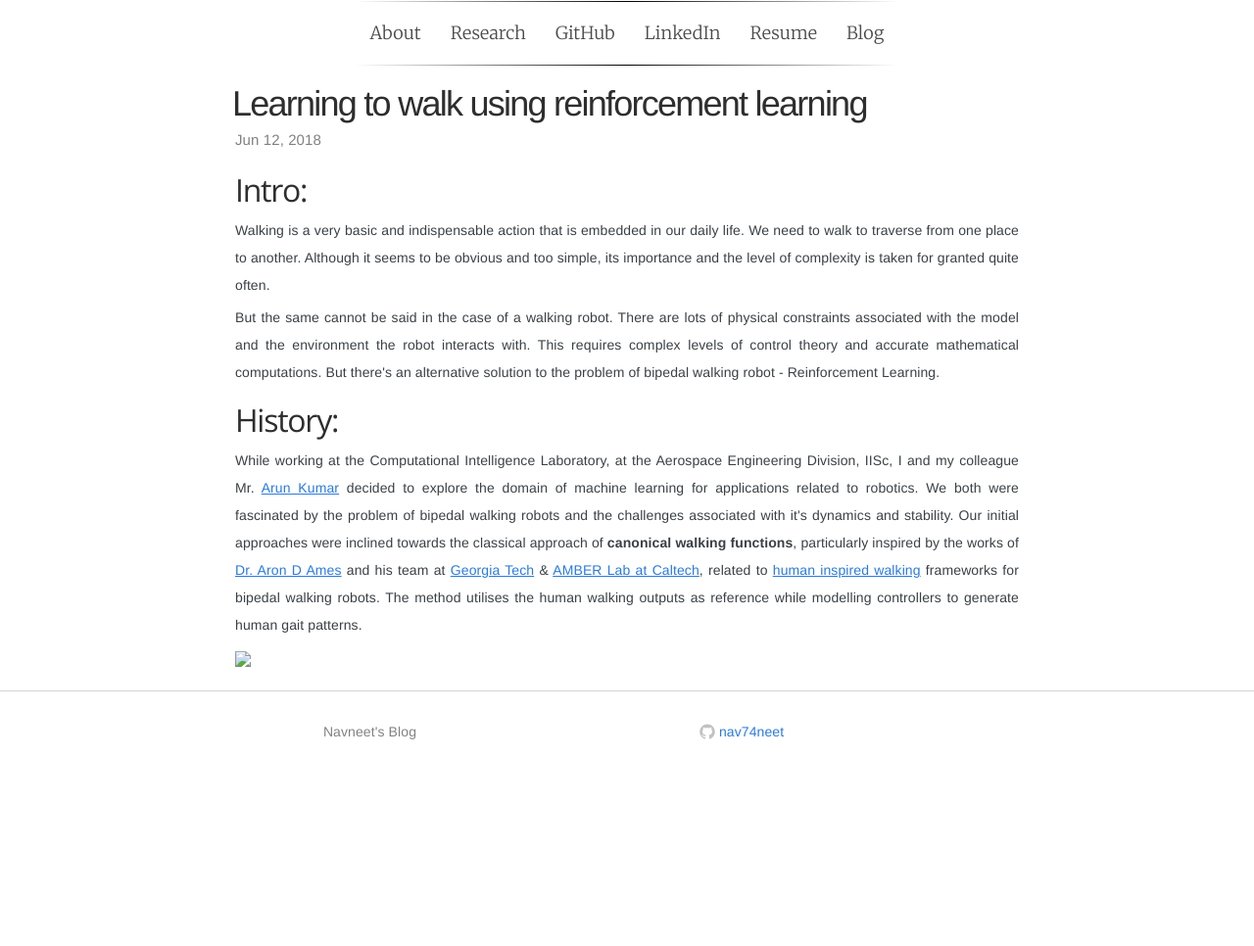
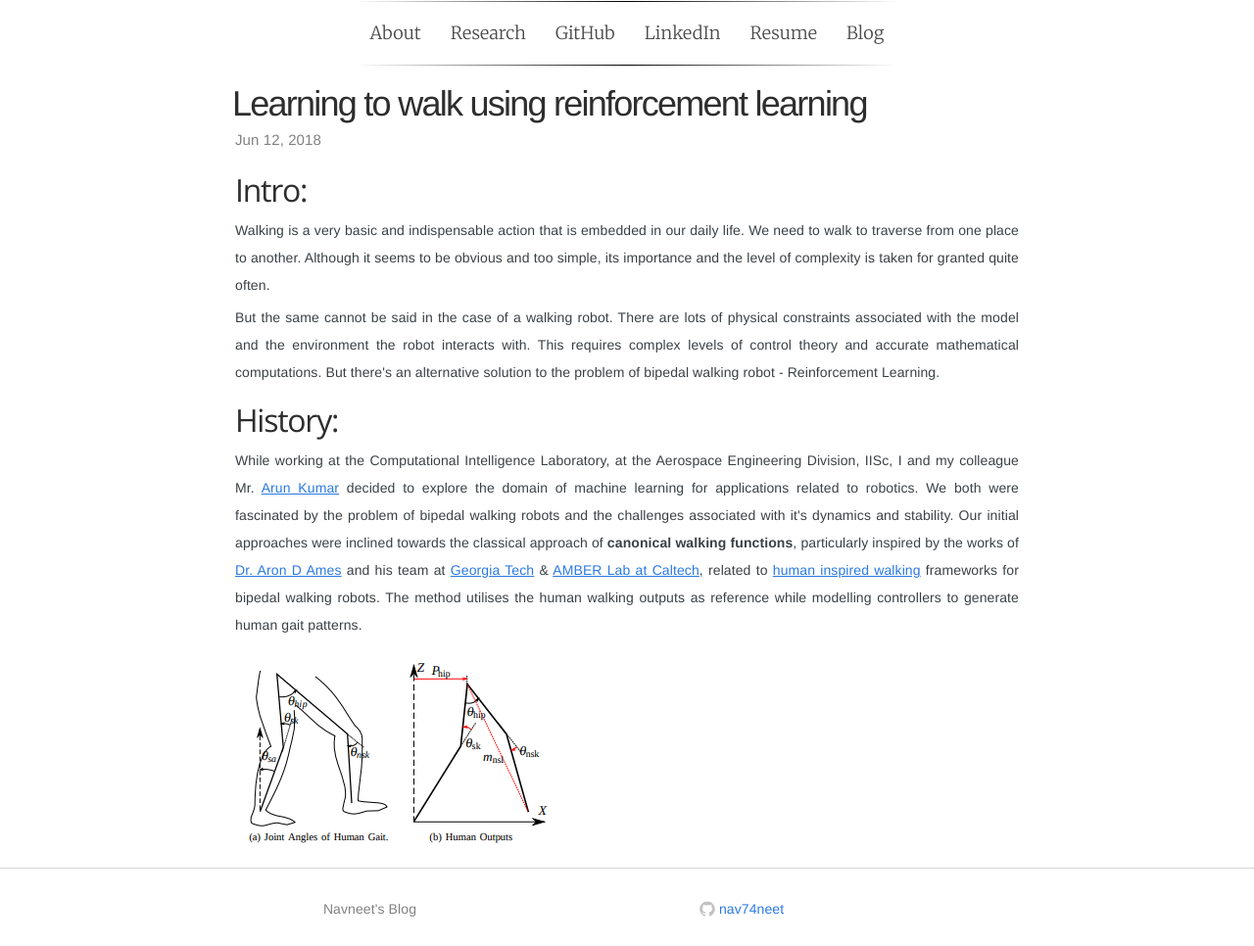
Before and after one commit to navuboy/navuboy.github.io, a Jekyll site: the page built from _posts/2018-06-12-ddpg.md, in a window 1280 px wide. Shown: the whole page at 98% size. Built offline with Jekyll 4.4.1, drawn with Linux system fonts in a browser that asks for light colours; some web fonts are replaced; before the commit the page ends 900 px from its top, so only the background shows below that.

Commit message:
Updated post

```diff
--- a/_posts/2018-06-12-ddpg.md
+++ b/_posts/2018-06-12-ddpg.md
@@ -14,6 +14,4 @@ tags: reinforcement learning, ddpg, bipedal walking,
 ## History:
 <p style="text-align:justify">While working at the Computational Intelligence Laboratory, at the Aerospace Engineering Division, IISc, I and my colleague Mr. <a href="https://www.linkedin.com/in/ioarun/" class="md-link">Arun Kumar</a> decided to explore the domain of machine learning for applications related to robotics. We both were fascinated by the problem of bipedal walking robots and the challenges associated with it's dynamics and stability. Our initial approaches were inclined towards the classical approach of <strong>canonical walking functions</strong>, particularly inspired by the works of <a href="http://ames.gatech.edu/" class="md-link"> Dr. Aron D Ames</a> and his team at <a href="https://www.gatech.edu/" class="md-link">Georgia Tech</a> & <a href="http://www.bipedalrobotics.com/" class="md-link">AMBER Lab at Caltech</a>, related to <a href="http://ames.gatech.edu/ijbbr_2014.pdf" class="md-link">human inspired walking</a> frameworks for bipedal walking robots. The method utilises the human walking outputs as reference while modelling controllers to generate human gait patterns.</p>
 
-<p align= "center">
-  <img src="media/blog/human_inputs.png">
-</p>
+<img class="blog-img" src="{{ site.github.url }}/media/blog/human_inputs.png" />
```
